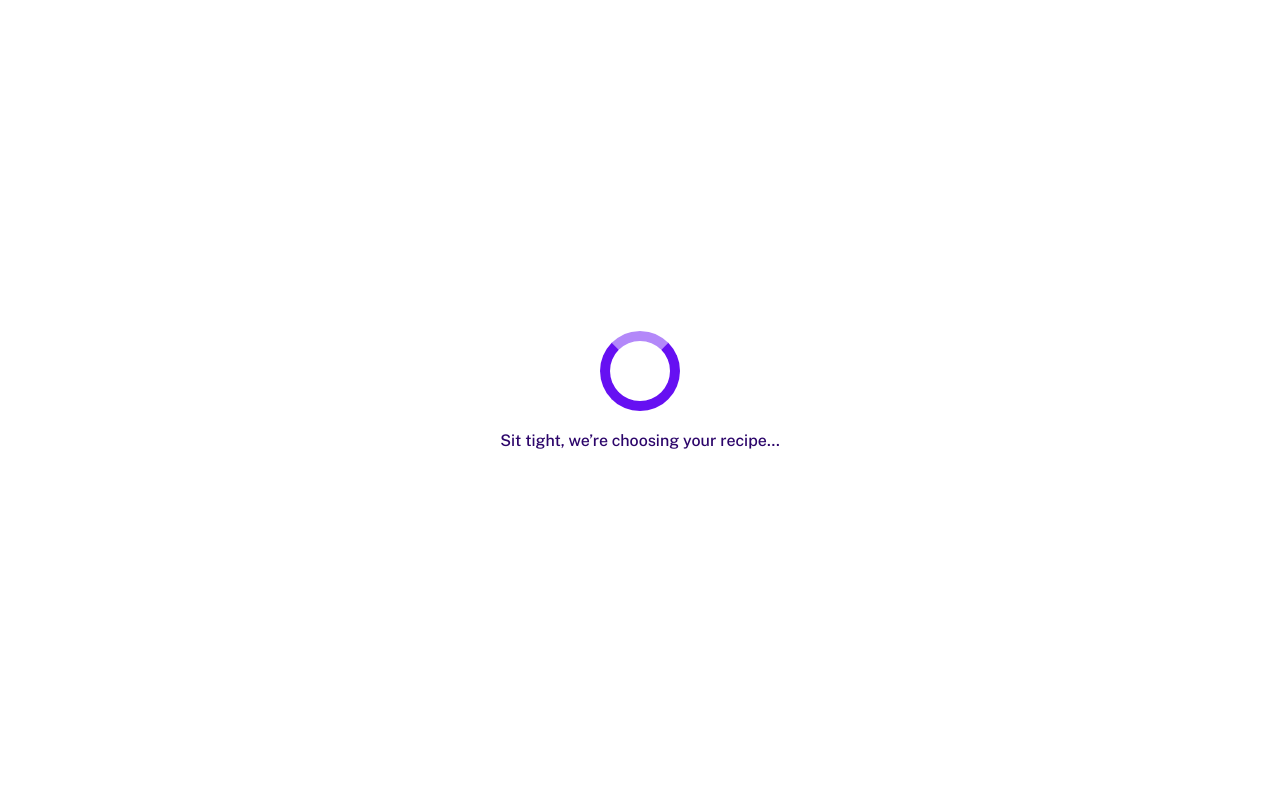
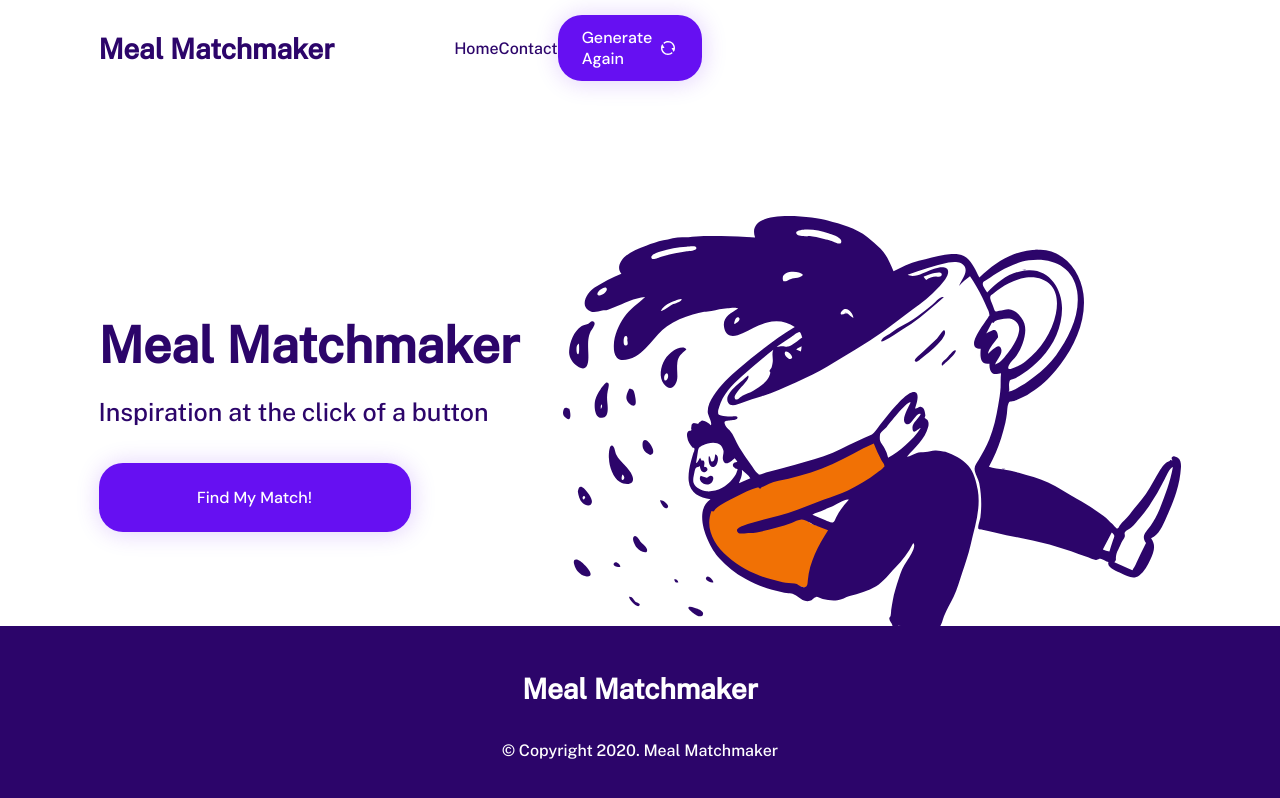
Before and after one commit to moderndayNeo/Meal-Matchmaker, a React (Create React App) app: page / in a window 1280 px wide. Built offline with nearby package versions, Linux system fonts and the light colour scheme.

Commit message:
chore: Update loading state after tests

```diff
--- a/src/App.tsx
+++ b/src/App.tsx
@@ -9,7 +9,7 @@ import Loader from './Main/RecipeGenerator/Loader/Loader'
 
 function App() {
     const [randomRecipe, setRandomRecipe] = useState<IMeal>(meal)
-    const [loading, setLoading] = useState<boolean>(true)
+    const [loading, setLoading] = useState<boolean>(false)
 
     async function getRandomRecipe(): Promise<void> {
         const response = await fetch(
```
